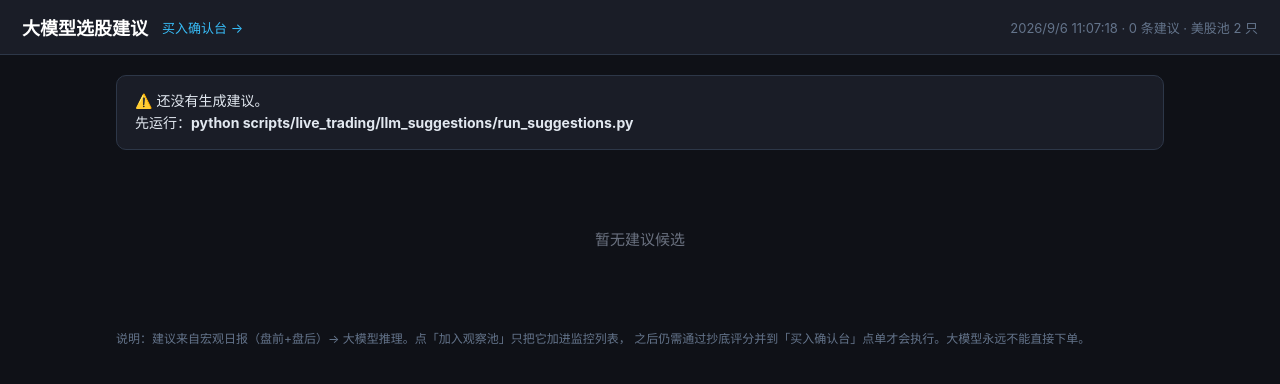
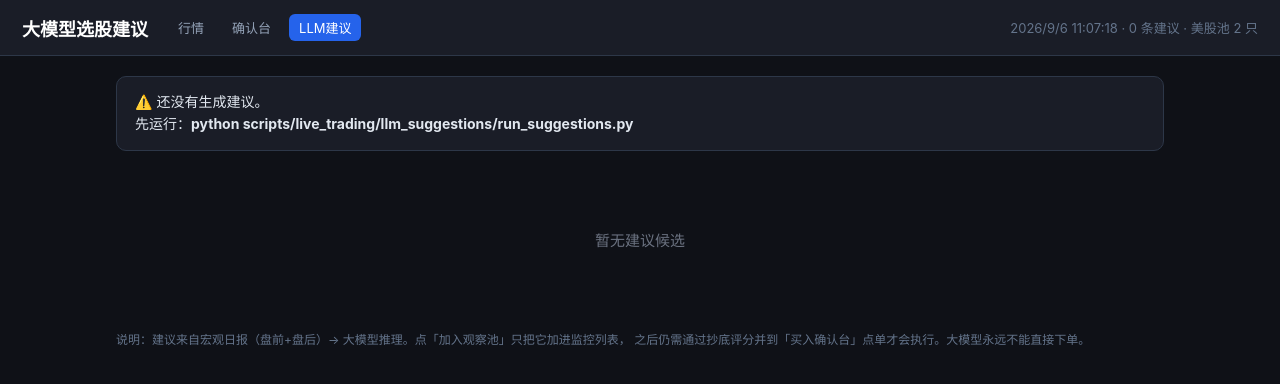
Before and after one commit to imlinklink/quant, a Flask app: page /suggestions in a window 1280 px wide. Shown: the top 384 px of the page. Run offline with Flask 3, Linux system fonts and the light colour scheme.

Commit message:
feat(us): 行情/确认台/LLM建议 三页统一顶部导航
- 确认台与LLM建议页头部加 tab（当前页高亮）
- 行情页顶栏加同款导航链接
- 移除确认台孤立的返回链接，便于三个页面间切换

```diff
--- a/quant_us-main/web/templates/suggestions.html
+++ b/quant_us-main/web/templates/suggestions.html
@@ -10,7 +10,11 @@
   header { background: #1a1d27; border-bottom: 1px solid #2d3748; color: #fff;
            padding: 14px 22px; display: flex; align-items: center; gap: 14px; flex-wrap: wrap; }
   header h1 { font-size: 18px; margin: 0; }
-  a.link { color: #38bdf8; text-decoration: none; font-size: 13px; }
+  .nav-tabs { display: flex; gap: 8px; margin-left: 6px; }
+  .nav-tab { color: #94a3b8; text-decoration: none; font-size: 13px;
+             padding: 4px 10px; border-radius: 6px; }
+  .nav-tab:hover { color: #fff; background: #2d3748; }
+  .nav-tab.active { color: #fff; background: #2563eb; }
   .muted { color: #64748b; font-size: 13px; margin-left: auto; }
   main { max-width: 1080px; margin: 20px auto; padding: 0 16px; }
   .empty { text-align: center; color: #6b7280; padding: 60px 0; font-size: 15px; line-height: 1.8; }
@@ -51,7 +55,11 @@
 <body>
 <header>
   <h1>大模型选股建议</h1>
-  <a class="link" href="/approvals">买入确认台 →</a>
+  <nav class="nav-tabs">
+    <a class="nav-tab" href="/">行情</a>
+    <a class="nav-tab" href="/approvals">确认台</a>
+    <a class="nav-tab active" href="/suggestions">LLM建议</a>
+  </nav>
   <span id="meta" class="muted"></span>
 </header>
 <main>
```
Also changed, not shown: quant_us-main/web/templates/approvals.html (+10 -1 lines), quant_us-main/web/templates/index.html (+29 -0 lines).
